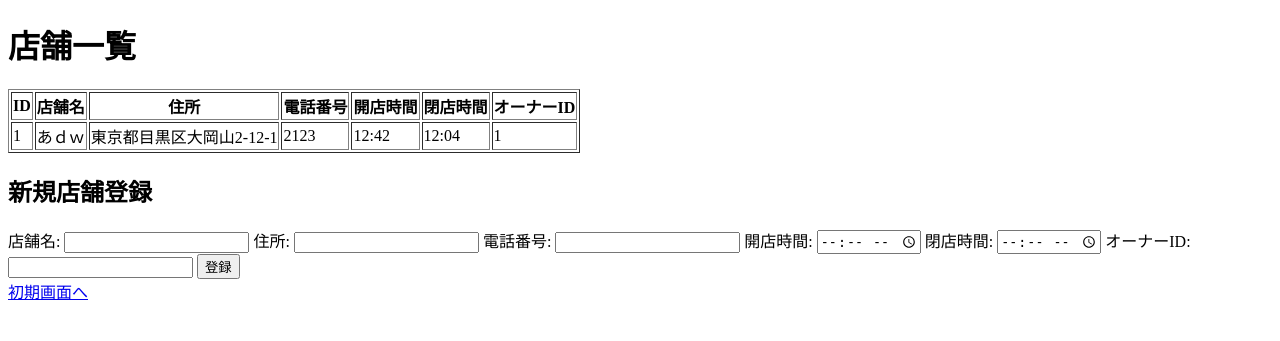
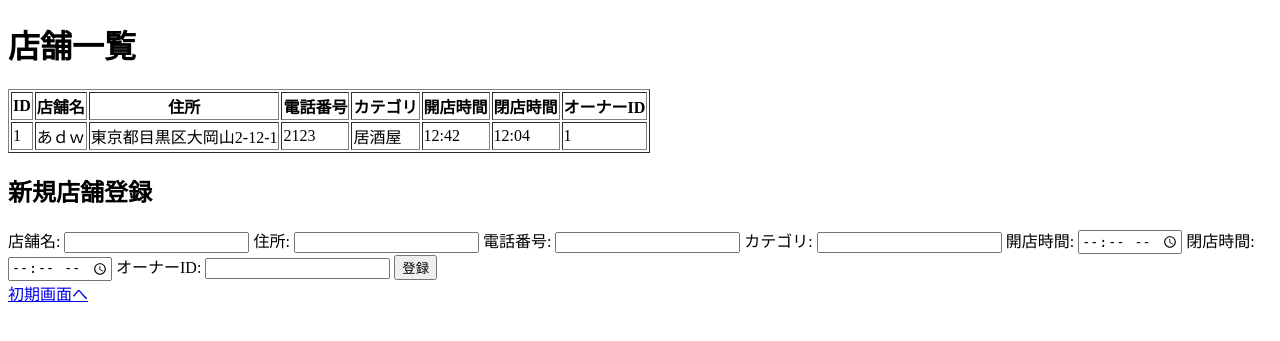
Before and after one commit to sekiguchi0731/HackU_team4, a Flask app: page /shops in a window 1280 px wide. Shown: the top 341 px of the page. Run offline with Flask 3, Linux system fonts and the light colour scheme.

Commit message:
shopにcategoryを追加

```diff
--- a/sqlsampleapp/hackapp/models/restaurants.py
+++ b/sqlsampleapp/hackapp/models/restaurants.py
@@ -14,7 +14,7 @@ class User(db.Model):
 class Shop(db.Model):
     id = db.Column(db.Integer, primary_key=True)
     name = db.Column(db.String(100))
-    #category = db.Column(db.String(50))  # 例: "居酒屋", "焼肉", etc.
+    category = db.Column(db.String(50))  # 例: "居酒屋", "焼肉", etc.
     address = db.Column(db.String(200))
     phone = db.Column(db.String(50))
     opening_time = db.Column(db.String(10))
--- a/sqlsampleapp/hackapp/templates/shops.html
+++ b/sqlsampleapp/hackapp/templates/shops.html
@@ -72,6 +72,10 @@
                 <input type="text" id="phone" name="phone" required>
             </div>
             <div class="form-group">
+                <label for="category">カテゴリ</label>
+                <input type="text" id="category" name="category" required>
+            </div>
+            <div class="form-group">
                 <label for="opening_time">開店時間</label>
                 <input type="time" id="opening_time" name="opening_time" required>
             </div>
--- a/sqlsampleapp/hackapp/templates/shops_view.html
+++ b/sqlsampleapp/hackapp/templates/shops_view.html
@@ -13,6 +13,7 @@
             <th>店舗名</th>
             <th>住所</th>
             <th>電話番号</th>
+            <th>カテゴリ</th>
             <th>開店時間</th>
             <th>閉店時間</th>
             <th>オーナーID</th>
@@ -23,6 +24,7 @@
             <td>{{ shop.name }}</td>
             <td>{{ shop.address }}</td>
             <td>{{ shop.phone }}</td>
+            <td>{{ shop.category }}</td>
             <td>{{ shop.opening_time }}</td>
             <td>{{ shop.closing_time }}</td>
             <td>{{ shop.owner_id }}</td>
@@ -38,6 +40,8 @@
         <input type="text" id="address" name="address" required>
         <label for="phone">電話番号:</label>
         <input type="text" id="phone" name="phone" required>
+        <label for="phone">カテゴリ:</label>
+        <input type="text" id="category" name="category" required>
         <label for="opening_time">開店時間:</label>
         <input type="time" id="opening_time" name="opening_time" required>
         <label for="closing_time">閉店時間:</label>
--- a/sqlsampleapp/hackapp/views.py
+++ b/sqlsampleapp/hackapp/views.py
@@ -94,6 +94,7 @@ def create_shop():
             name = data['name'],
             address = data['address'],
             phone = data['phone'],
+            category = data['category'],
             opening_time = data['opening_time'],
             closing_time = data['closing_time'],
             owner_id = id,
--- a/sqlsampleapp/server.py
+++ b/sqlsampleapp/server.py
@@ -3,5 +3,8 @@ from hackapp import app,db
 if __name__ == "__main__":
     app.run()
 
-#with app.app_context():  # アプリケーションコンテキストを作成
-#    db.create_all()  # データベースの全テーブルを作成
+"""
+以下実行でデータベース作成できます。
+with app.app_context():  # アプリケーションコンテキストを作成
+    db.create_all()  # データベースの全テーブルを作成
+"""
```
Also changed, not shown: sqlsampleapp/instance/shop_system.db.
